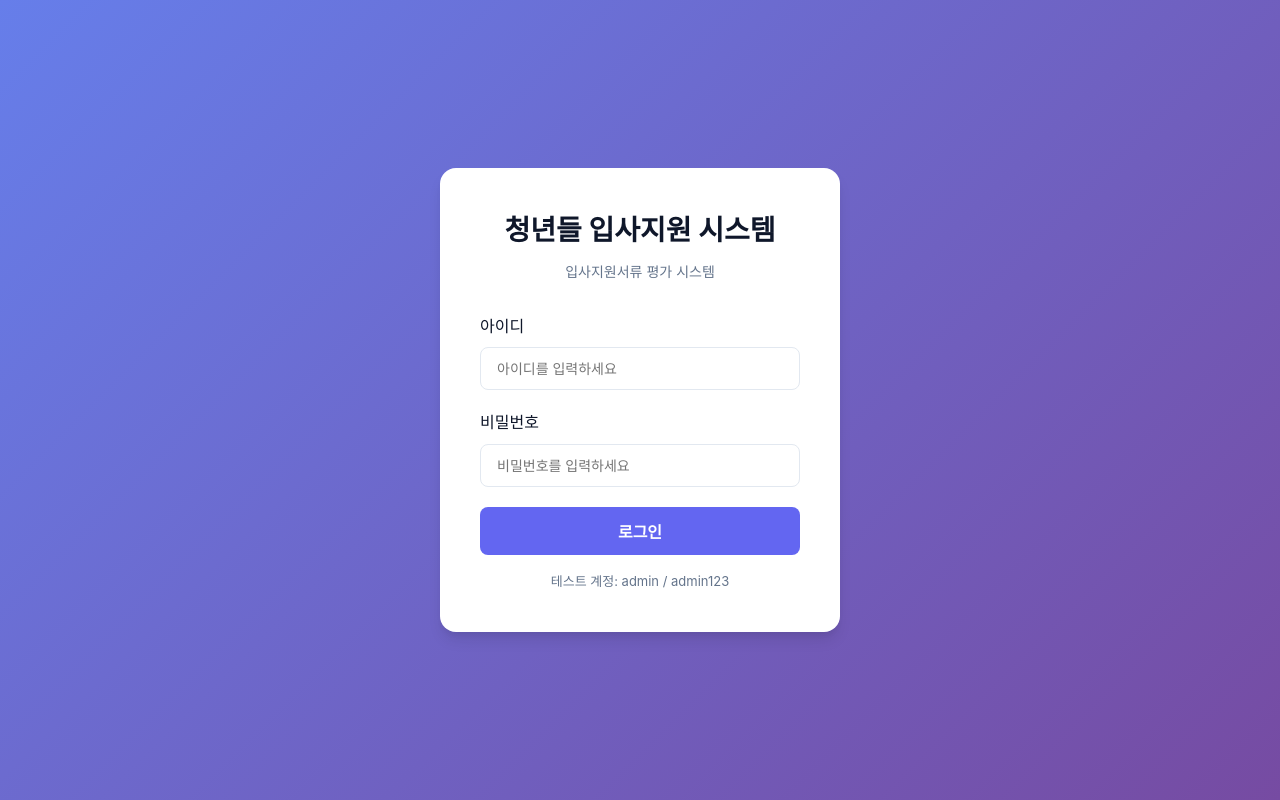
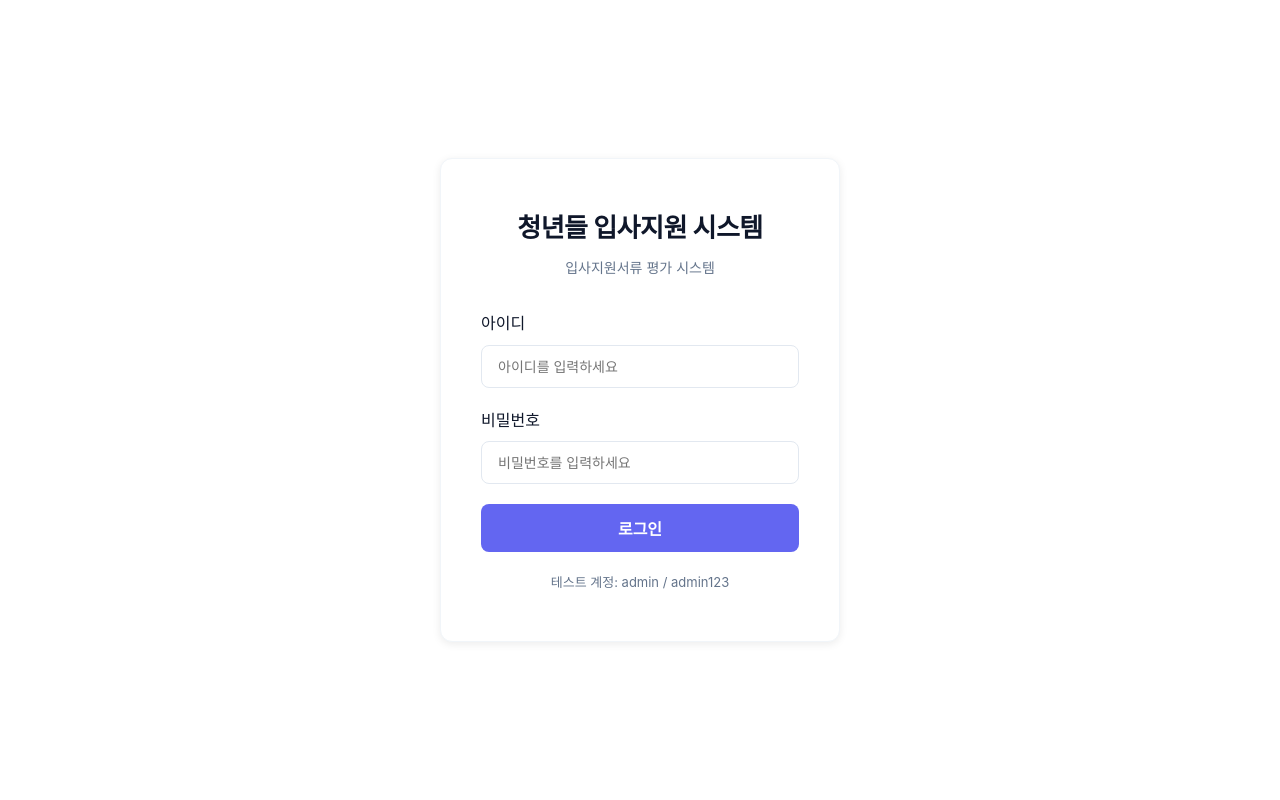
Before and after one commit to anteate9106/interview, a website: page index.html in a window 1280 px wide. Drawn offline with nearby package versions, Linux system fonts and the light colour scheme; no server answers.

Commit message:
design: 로그인 페이지 배경색상 흰색으로 변경 및 깔끔한 디자인 적용
- 보라색 그라데이션 배경 → 흰색 배경
- 로그인 박스 그림자 및 테두리 조정
- 미니멀하고 깔끔한 스타일 적용

```diff
--- a/styles.css
+++ b/styles.css
@@ -48,31 +48,35 @@ body {
     display: flex;
     align-items: center;
     justify-content: center;
-    background: linear-gradient(135deg, #667eea 0%, #764ba2 100%);
+    background: #ffffff;
     padding: 20px;
 }
 
 .login-box {
     background: var(--surface);
-    padding: 40px;
-    border-radius: 16px;
-    box-shadow: var(--shadow-lg);
+    padding: 48px 40px;
+    border-radius: 12px;
+    box-shadow: 0 2px 8px rgba(0, 0, 0, 0.08);
     width: 100%;
     max-width: 400px;
+    border: 1px solid #f1f5f9;
 }
 
 .login-box h1 {
-    font-size: 28px;
+    font-size: 26px;
     margin-bottom: 8px;
     color: var(--text-primary);
     text-align: center;
+    font-weight: 700;
+    letter-spacing: -0.5px;
 }
 
 .subtitle {
     text-align: center;
     color: var(--text-secondary);
-    margin-bottom: 30px;
+    margin-bottom: 32px;
     font-size: 14px;
+    font-weight: 400;
 }
 
 .form-group {
@@ -145,10 +149,11 @@ body {
 }
 
 .help-text {
-    margin-top: 16px;
+    margin-top: 20px;
     text-align: center;
     font-size: 13px;
     color: var(--text-secondary);
+    font-weight: 400;
 }
 
 /* 네비게이션 */
```
